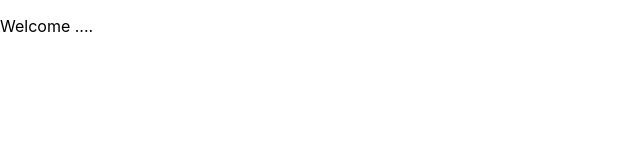
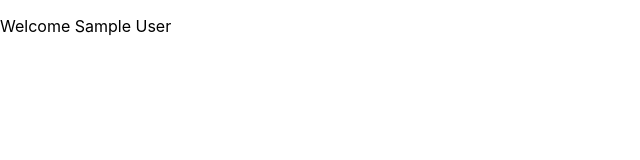
Before and after one commit to fanuel-nashon/to-do-app, a React (Create React App) app in the folder frontend/: page /dashboard in a window 1280 px wide. Shown: the top 160 px of the page, without its empty margins (0-640 px from the left). Built offline with nearby package versions, Linux system fonts and the light colour scheme; sample sign-in values are in the browser's storage; the HTML template or start-up script is replaced by a standard one.

Commit message:
fix: dashboard changes cont ....

```diff
--- a/frontend/src/components/auth/loginPage.js
+++ b/frontend/src/components/auth/loginPage.js
@@ -24,7 +24,7 @@ function LoginForm(){
             setSuccess(true);
             setEmail('');
             setPassword('');
-            // navigate("/dashboard");
+            navigate("/dashboard");
         } catch (err) {
             setError(err.response?.data?.message || 'Login failed');
         } finally {
--- a/frontend/src/components/auth/registerPage.js
+++ b/frontend/src/components/auth/registerPage.js
@@ -26,7 +26,7 @@ function RegisterForm(){
             setName('');
             setEmail('');
             setPassword('');
-            // navigate("/dashboard");
+            navigate("/dashboard");
         } catch(err) {
             setError(err.response?.data?.message || 'Registration failed');
         } finally {
--- a/frontend/src/components/pages/ProtectedRoute.js
+++ b/frontend/src/components/pages/ProtectedRoute.js
@@ -1,6 +1,5 @@
 import React from "react";
 import { Navigate } from "react-router-dom";
-import Dashboard from "./dashboard";
 
 function ProtectedRoute({ children }) {
     const token = localStorage.getItem('token');
--- a/frontend/src/components/pages/dashboard.js
+++ b/frontend/src/components/pages/dashboard.js
@@ -1,9 +1,11 @@
 import React from "react";
 
 function Dashboard(){
+    const token = localStorage.getItem('token');
+    const payload = JSON.parse(atob(token.split('.')[1]));
     return(
         <>
-            <p>Welcome ....</p>
+            <p>Welcome {payload.name}</p>
         </>
     );
 }
```
Also changed, not shown: 1 other file (tests, documents, lock files or other folders).
